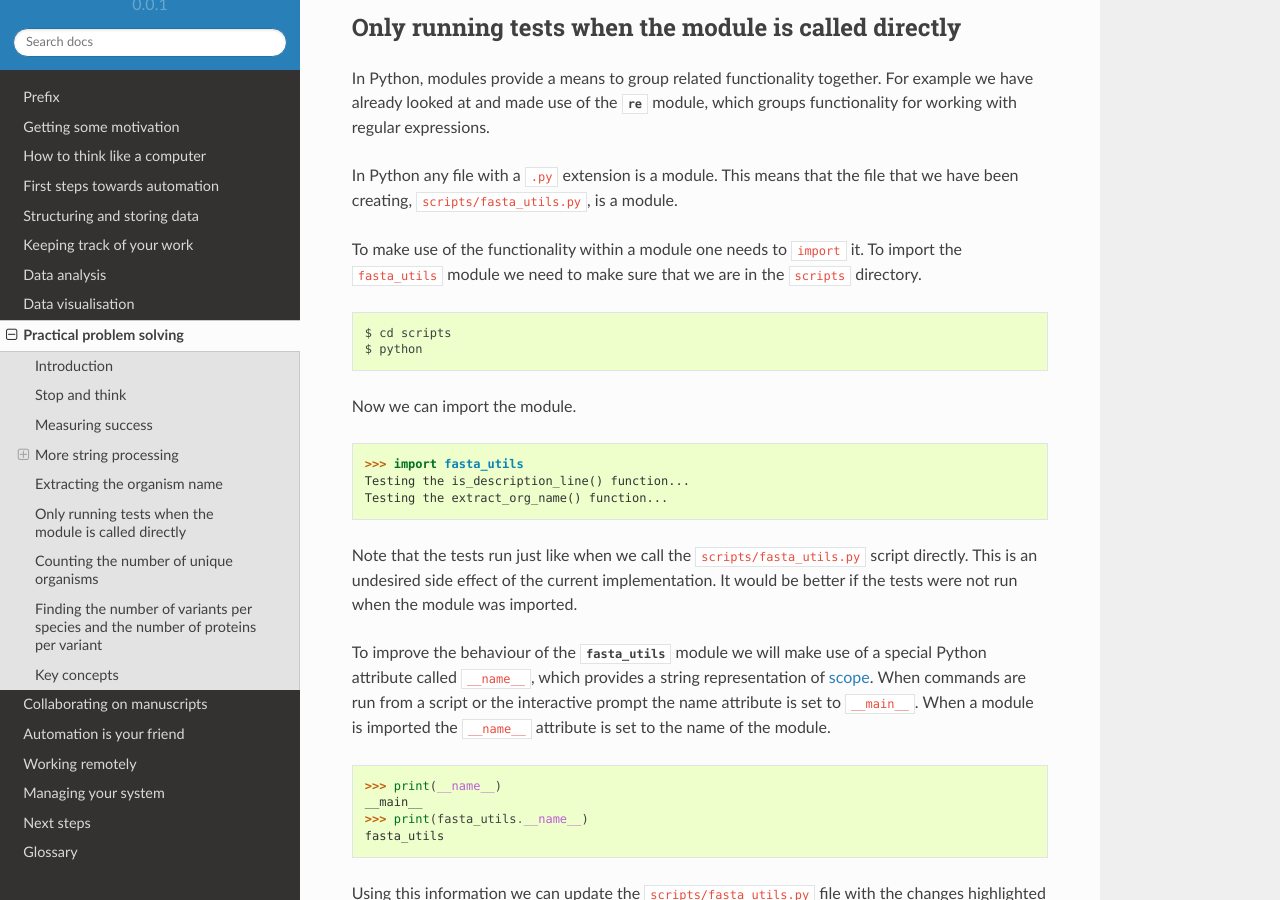
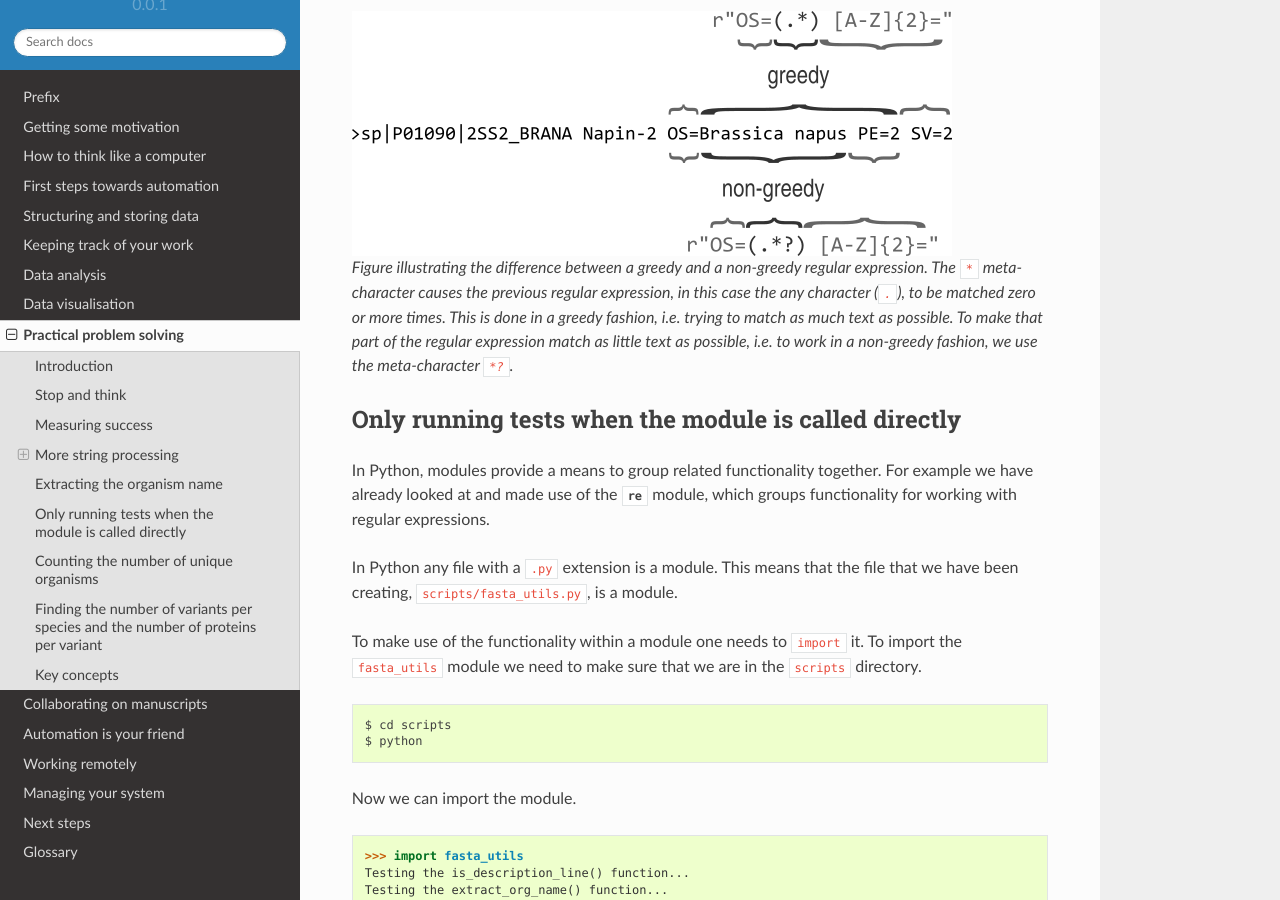
Before and after one commit to tjelvar-olsson/biologists-guide-to-computing, a Sphinx documentation site: the page built from source/practical-problem-solving.rst, in a window 1280 px wide and 900 px high, scrolled down 17569 px. Built offline with Sphinx 7.4.7 and the Read the Docs theme 2.0.0, drawn with Linux system fonts in a browser that asks for light colours.

Commit message:
Added greedy vs non-greedy regex illustration

```diff
--- a/source/practical-problem-solving.rst
+++ b/source/practical-problem-solving.rst
@@ -982,6 +982,18 @@ Let's find out what happens now.
     Testing the extract_org_name() function...
 
 All the tests pass! Well done, time for another cup of tea.
+
+.. figure:: images/greedy-regex.png
+   :alt: Greedy vs non-greedy regular expression.
+
+   Figure illustrating the difference between a greedy and a non-greedy regular
+   expression. The ``*`` meta-character causes the previous regular expression,
+   in this case the any character (``.``), to be matched zero or more times.
+   This is done in a greedy fashion, i.e. trying to match as much text as
+   possible.  To make that part of the regular expression match as little text
+   as possible, i.e. to work in a non-greedy fashion, we use the meta-character
+   ``*?``.
+
 
 
 Only running tests when the module is called directly
```
Also changed, not shown: source/images/greedy-regex.png (added), 1 other file.
